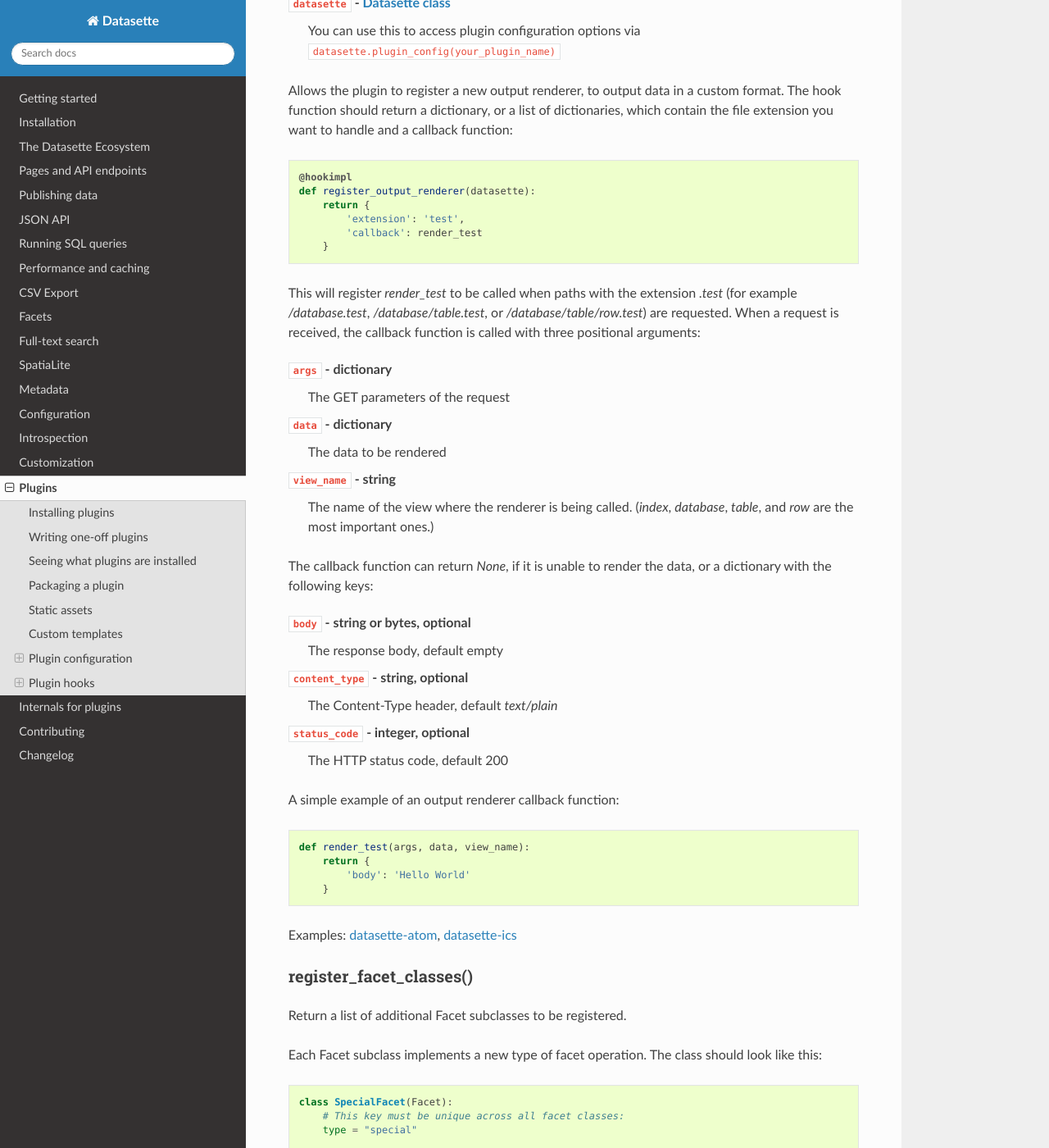
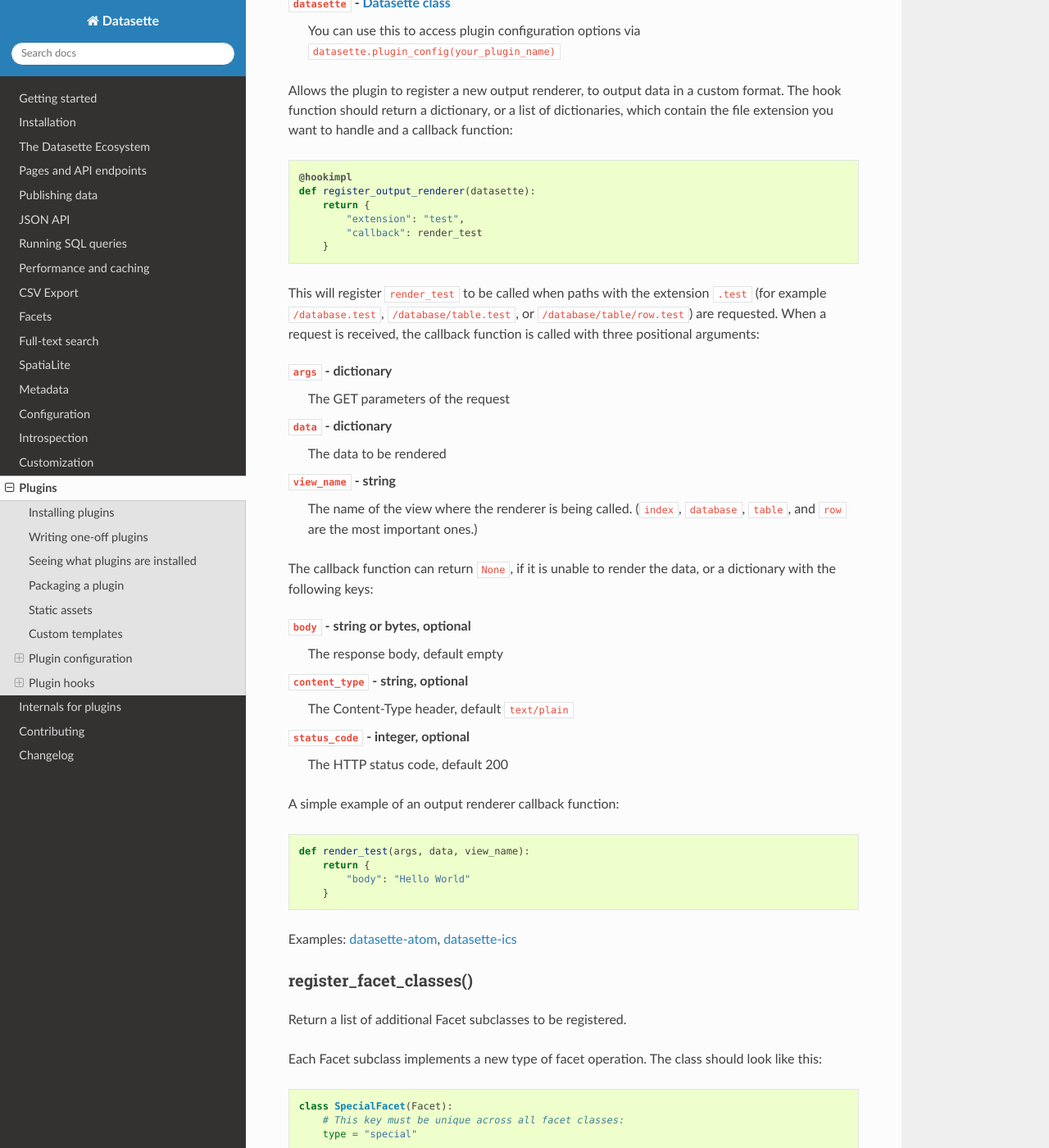
Before and after one commit to simonw/datasette, a Sphinx documentation site: the page built from docs/plugins.rst, in a window 1280 px wide and 1400 px high, scrolled down 15192 px. Shown: the whole window at 82% size. Built offline with Sphinx 7.4.7 and the Read the Docs theme 2.0.0, drawn with Linux system fonts in a browser that asks for light colours.

```diff
--- a/docs/plugins.rst
+++ b/docs/plugins.rst
@@ -743,11 +743,11 @@ Allows the plugin to register a new output renderer, to output data in a custom
     @hookimpl
     def register_output_renderer(datasette):
         return {
-            'extension': 'test',
-            'callback': render_test
+            "extension": "test",
+            "callback": render_test
         }
 
-This will register `render_test` to be called when paths with the extension `.test` (for example `/database.test`, `/database/table.test`, or `/database/table/row.test`) are requested. When a request is received, the callback function is called with three positional arguments:
+This will register ``render_test`` to be called when paths with the extension ``.test`` (for example ``/database.test``, ``/database/table.test``, or ``/database/table/row.test``) are requested. When a request is received, the callback function is called with three positional arguments:
 
 ``args`` - dictionary
     The GET parameters of the request
@@ -756,15 +756,15 @@ This will register `render_test` to be called when paths with the extension `.te
     The data to be rendered
 
 ``view_name`` - string
-    The name of the view where the renderer is being called. (`index`, `database`, `table`, and `row` are the most important ones.)
+    The name of the view where the renderer is being called. (``index``, ``database``, ``table``, and ``row`` are the most important ones.)
 
-The callback function can return `None`, if it is unable to render the data, or a dictionary with the following keys:
+The callback function can return ``None``, if it is unable to render the data, or a dictionary with the following keys:
 
 ``body`` - string or bytes, optional
     The response body, default empty
 
 ``content_type`` - string, optional
-    The Content-Type header, default `text/plain`
+    The Content-Type header, default ``text/plain``
 
 ``status_code`` - integer, optional
     The HTTP status code, default 200
@@ -775,7 +775,7 @@ A simple example of an output renderer callback function:
 
     def render_test(args, data, view_name):
         return {
-            'body': 'Hello World'
+            "body": "Hello World"
         }
 
 Examples: `datasette-atom <https://github.com/simonw/datasette-atom>`_, `datasette-ics <https://github.com/simonw/datasette-ics>`_
```
